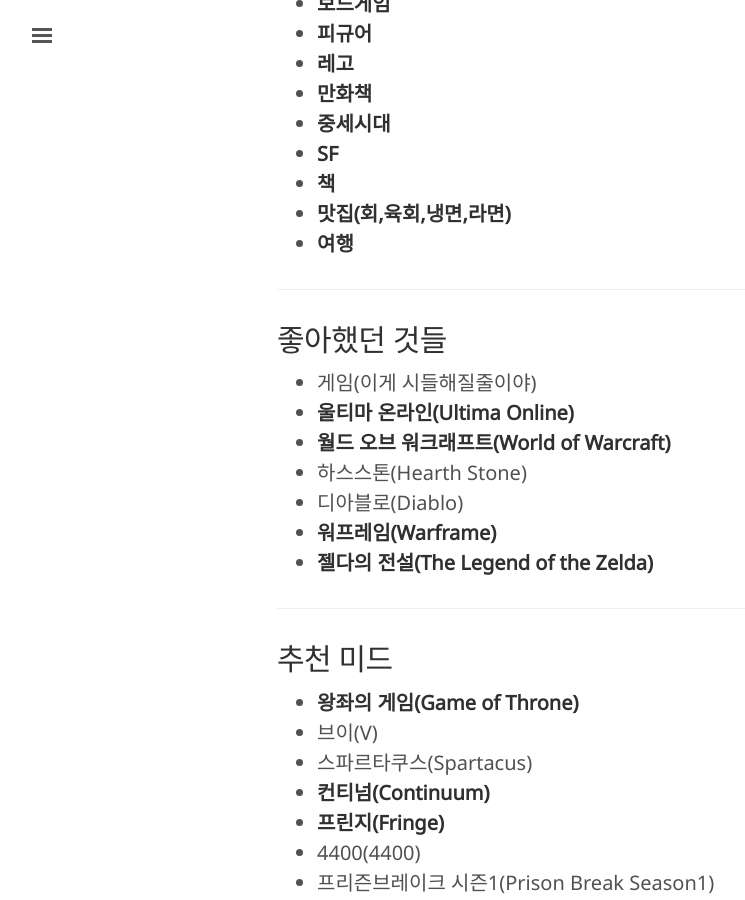
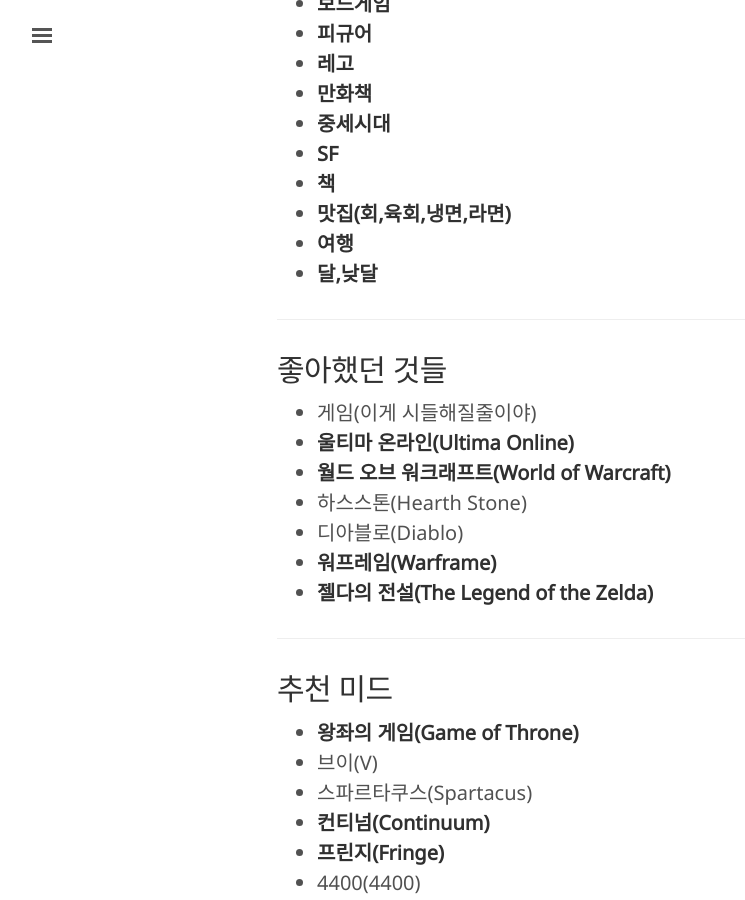
Before and after one commit to Kor-Karll/Kor-Karll.github.io, a Jekyll site: the page built from about.md, in a window 1280 px wide and 900 px high, scrolled down 515 px. Shown: the whole window, without its empty margins (3-748 px from the left). Built offline with Jekyll 4.4.1, drawn with Linux system fonts in a browser that asks for light colours; comment, search, counter and statistics services are not loaded.

Commit message:
좋아하는거 추가 +달

```diff
--- a/about.md
+++ b/about.md
@@ -23,6 +23,7 @@
 * **책**
 * **맛집(회,육회,냉면,라면)**
 * **여행**
+* **달,낮달**
 
 ***
 
```
